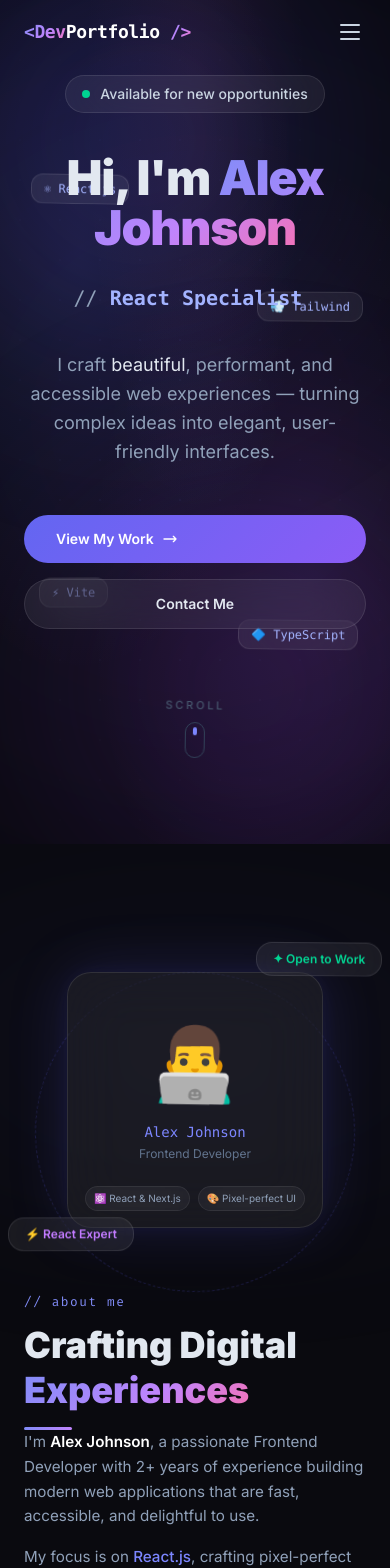
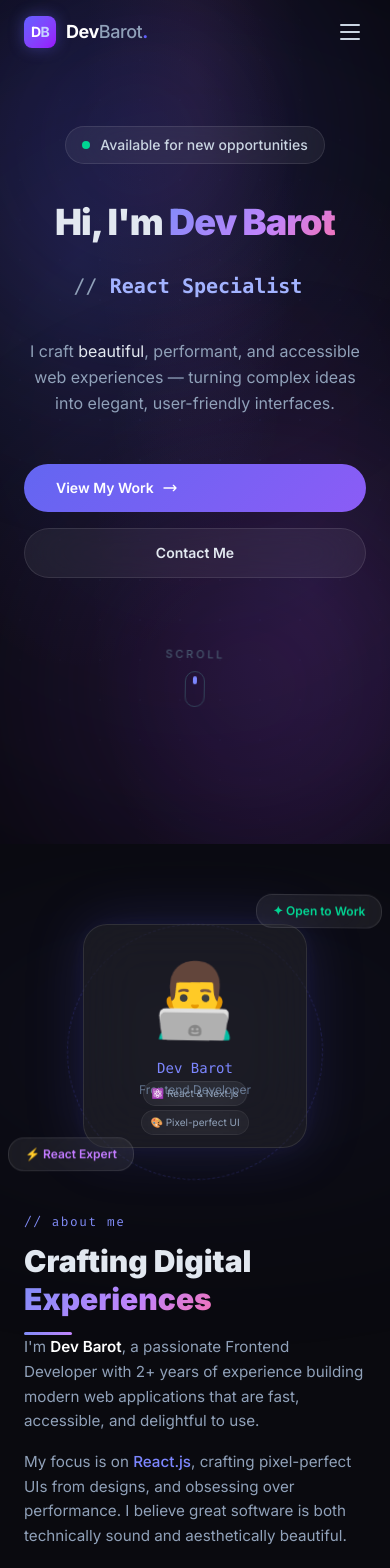
Before and after one commit to devbarot20/Portfolio-website, a React (Vite) app: page / in a window 390 px wide. Shown: the top 1568 px of the page. Built offline with nearby package versions, Linux system fonts and the light colour scheme.

Commit message:
Responsive-changes

```diff
--- a/index.html
+++ b/index.html
@@ -1,29 +1,35 @@
 <!doctype html>
 <html lang="en">
+
 <head>
   <meta charset="UTF-8" />
   <link rel="icon" type="image/svg+xml" href="/favicon.svg" />
   <meta name="viewport" content="width=device-width, initial-scale=1.0" />
 
   <!-- SEO -->
-    <title>Alex Johnson — Frontend Developer Portfolio</title>
-    <meta name="description" content="Alex Johnson is a Frontend Developer specializing in React.js, Tailwind CSS, and modern UI/UX design. Available for freelance and full-time opportunities." />
+  <title>Dev Barot — Frontend Developer Portfolio</title>
+  <meta name="description"
+    content="Dev Barot Frontend Developer specializing in React.js, Tailwind CSS, and modern UI/UX design. Available for freelance and full-time opportunities." />
   <meta name="keywords" content="Frontend Developer, React, JavaScript, Portfolio, UI/UX, Web Developer" />
-    <meta name="author" content="Alex Johnson" />
+  <meta name="author" content="Dev Barot" />
 
   <!-- Open Graph -->
-    <meta property="og:title" content="Alex Johnson — Frontend Developer" />
+  <meta property="og:title" content="Dev Barot — Frontend Developer" />
   <meta property="og:description" content="Crafting beautiful, performant, and accessible web experiences." />
   <meta property="og:type" content="website" />
-    <meta property="og:url" content="https://alexjohnson.dev" />
+  <meta property="og:url" content="https://devbarot.dev" />
 
   <!-- Google Fonts -->
   <link rel="preconnect" href="https://fonts.googleapis.com" />
   <link rel="preconnect" href="https://fonts.gstatic.com" crossorigin />
-    <link href="https://fonts.googleapis.com/css2?family=Inter:wght@300;400;500;600;700;800;900&family=Fira+Code:wght@400;500&display=swap" rel="stylesheet" />
+  <link
+    href="https://fonts.googleapis.com/css2?family=Inter:wght@300;400;500;600;700;800;900&family=Fira+Code:wght@400;500&display=swap"
+    rel="stylesheet" />
 </head>
+
 <body>
   <div id="root"></div>
   <script type="module" src="/src/main.jsx"></script>
 </body>
+
 </html>
--- a/src/components/About.jsx
+++ b/src/components/About.jsx
@@ -1,10 +1,10 @@
 import { useScrollReveal } from '../hooks/useScrollReveal';
 
 const stats = [
-  { value: '2+',  label: 'Years of Experience', icon: '⏳' },
-  { value: '20+', label: 'Projects Completed',   icon: '🚀' },
-  { value: '10+', label: 'Happy Clients',         icon: '🤝' },
-  { value: '5★',  label: 'Average Rating',        icon: '⭐' },
+  { value: '2+', label: 'Years of Experience', icon: '⏳' },
+  { value: '20+', label: 'Projects Completed', icon: '🚀' },
+  { value: '10+', label: 'Happy Clients', icon: '🤝' },
+  { value: '5★', label: 'Average Rating', icon: '⭐' },
 ];
 
 const highlights = [
@@ -15,11 +15,11 @@
 ];
 
 export default function About() {
-  const { ref: leftRef, inView: leftIn }   = useScrollReveal();
+  const { ref: leftRef, inView: leftIn } = useScrollReveal();
   const { ref: rightRef, inView: rightIn } = useScrollReveal();
 
   return (
-    <section id="about" className="relative py-32 overflow-hidden">
+    <section id="about" className="relative py-20 md:py-32 overflow-hidden">
       {/* subtle orb */}
       <div className="absolute top-0 left-1/2 -translate-x-1/2 w-[800px] h-[400px] opacity-[0.06] blur-[100px] pointer-events-none rounded-full"
         style={{ background: 'radial-gradient(ellipse, #6366f1, transparent)' }} />
@@ -34,19 +34,19 @@
           >
             {/* spinning orbit ring */}
             <div
-              className="absolute w-80 h-80 md:w-96 md:h-96 rounded-full border border-dashed border-indigo-500/20 animate-spin-slow"
+              className="absolute w-64 h-64 sm:w-80 sm:h-80 md:w-96 md:h-96 rounded-full border border-dashed border-indigo-500/20 animate-spin-slow"
               style={{ animationDuration: '30s' }}
             />
 
             {/* avatar card */}
-            <div className="relative w-64 h-64 md:w-72 md:h-72 rounded-3xl glass-strong border border-white/10 flex flex-col items-center justify-center glow">
+            <div className="relative w-56 h-56 sm:w-64 sm:h-64 md:w-72 md:h-72 rounded-3xl glass-strong border border-white/10 flex flex-col items-center justify-center glow">
               <div className="text-7xl mb-3 animate-float" style={{ animationDelay: '0.5s' }}>👨‍💻</div>
-              <p className="font-mono text-sm text-indigo-400">Alex Johnson</p>
+              <p className="font-mono text-sm text-indigo-400">Dev Barot</p>
               <p className="text-xs text-slate-500 mt-1">Frontend Developer</p>
 
               {/* highlight pills inside card bottom */}
-              <div className="absolute bottom-4 left-1/2 -translate-x-1/2 flex gap-2 flex-wrap justify-center w-full px-3">
-                {highlights.slice(0,2).map(h => (
+              <div className="absolute bottom-3 sm:bottom-4 left-1/2 -translate-x-1/2 flex gap-1 sm:gap-2 flex-wrap justify-center w-full px-2 sm:px-3">
+                {highlights.slice(0, 2).map(h => (
                   <span key={h.text} className="text-[10px] px-2 py-1 rounded-full glass border border-white/10 text-slate-400 whitespace-nowrap">
                     {h.icon} {h.text}
                   </span>
@@ -66,7 +66,7 @@
           {/* ── Right: Content ── */}
           <div ref={rightRef} className={`reveal-right ${rightIn ? 'in-view' : ''}`}>
             <p className="section-label mb-3">// about me</p>
-            <h2 className="text-4xl md:text-[2.75rem] font-black leading-tight mb-2">
+            <h2 className="text-3xl sm:text-4xl md:text-[2.75rem] font-black leading-tight mb-2">
               Crafting Digital<br />
               <span className="gradient-text">Experiences</span>
             </h2>
@@ -74,7 +74,7 @@
 
             <div className="space-y-4 text-slate-400 leading-relaxed text-[0.95rem]">
               <p>
-                I'm <span className="text-white font-semibold">Alex Johnson</span>, a passionate Frontend
+                I'm <span className="text-white font-semibold">Dev Barot</span>, a passionate Frontend
                 Developer with 2+ years of experience building modern web applications that are fast,
                 accessible, and delightful to use.
               </p>
@@ -119,7 +119,7 @@
 
             {/* Resume CTA */}
             <a
-              href="#"
+              href="/Dev_Barot_Resume.pdf"
               id="download-cv-btn"
               className="inline-flex items-center gap-2.5 mt-8 px-6 py-3 rounded-full glass-strong border border-indigo-500/25 text-indigo-300 text-sm font-semibold hover:bg-indigo-500/10 hover:border-indigo-400/50 hover:shadow-lg hover:shadow-indigo-500/10 transition-all duration-300"
             >
--- a/src/components/Contact.jsx
+++ b/src/components/Contact.jsx
@@ -2,7 +2,7 @@
 import { useScrollReveal } from '../hooks/useScrollReveal';
 
 const info = [
-  { icon: '📧', title: 'Email',    value: 'alex.johnson@example.com', color: 'border-indigo-500/20 bg-indigo-500/5 text-indigo-400' },
+  { icon: '📧', title: 'Email',    value: 'dev.barot@example.com', color: 'border-indigo-500/20 bg-indigo-500/5 text-indigo-400' },
   { icon: '📍', title: 'Location', value: 'San Francisco, CA (Remote OK)', color: 'border-purple-500/20 bg-purple-500/5 text-purple-400' },
   { icon: '⏱️', title: 'Response', value: 'Usually within 24 hours',   color: 'border-emerald-500/20 bg-emerald-500/5 text-emerald-400' },
 ];
@@ -70,7 +70,7 @@
   };
 
   return (
-    <section id="contact" className="relative py-32 overflow-hidden">
+    <section id="contact" className="relative py-20 md:py-32 overflow-hidden">
       {/* bg orbs */}
       <div className="absolute inset-0 pointer-events-none">
         <div className="absolute bottom-0 left-1/4 w-[600px] h-[400px] rounded-full opacity-[0.07] blur-[120px]"
@@ -82,7 +82,7 @@
         {/* Heading */}
         <div ref={titleRef} className={`reveal ${titleIn ? 'in-view' : ''} text-center mb-16`}>
           <p className="section-label mb-3">// get in touch</p>
-          <h2 className="text-4xl md:text-[2.75rem] font-black mb-2">Contact Me</h2>
+          <h2 className="text-3xl sm:text-4xl md:text-[2.75rem] font-black mb-2">Contact Me</h2>
           <span className="section-line" />
           <p className="text-slate-400 mt-6 max-w-xl mx-auto text-[0.95rem]">
             Have a project in mind or just want to say hi? My inbox is always open.
@@ -135,17 +135,17 @@
             ref={rightRef}
             onSubmit={handleSubmit}
             id="contact-form"
-            className={`reveal-right ${rightIn ? 'in-view' : ''} glass-strong rounded-3xl p-8 border border-white/[0.07] space-y-5`}
+            className={`reveal-right ${rightIn ? 'in-view' : ''} glass-strong rounded-3xl p-6 sm:p-8 border border-white/[0.07] space-y-5`}
           >
             <h3 className="text-white font-semibold text-lg mb-6">Send a Message</h3>
 
             <InputField
               label="Your Name" id="name" value={form.name}
-              onChange={handleChange} placeholder="Alex Johnson" required
+              onChange={handleChange} placeholder="Dev Barot" required
             />
             <InputField
               label="Email Address" id="email" type="email" value={form.email}
-              onChange={handleChange} placeholder="alex@example.com" required
+              onChange={handleChange} placeholder="dev@example.com" required
             />
 
             <div>
--- a/src/components/Footer.jsx
+++ b/src/components/Footer.jsx
@@ -15,12 +15,17 @@
 
           {/* Brand */}
           <div className="text-center md:text-left">
-            <p className="font-mono font-bold text-lg">
-              <span className="gradient-text">&lt;Dev</span>
-              <span className="text-white">Portfolio</span>
-              <span className="gradient-text"> /&gt;</span>
-            </p>
-            <p className="text-slate-600 text-xs mt-1.5">Designed &amp; Built with ❤️ by Alex Johnson</p>
+            <div className="flex items-center justify-center md:justify-start gap-2.5 mb-1">
+              <div className="w-7 h-7 rounded-md bg-gradient-to-br from-indigo-500 to-purple-600 flex items-center justify-center text-white font-bold tracking-tighter text-xs shadow-lg shadow-indigo-500/20">
+                D<span className="text-indigo-200">B</span>
+              </div>
+              <div className="font-bold text-lg tracking-tight">
+                <span className="text-white">Dev</span>
+                <span className="text-slate-400 font-medium">Barot</span>
+                <span className="text-indigo-500">.</span>
+              </div>
+            </div>
+            <p className="text-slate-600 text-xs mt-1.5">Designed &amp; Built with ❤️ by Dev Barot</p>
           </div>
 
           {/* Nav links */}
@@ -39,7 +44,7 @@
 
           {/* Copyright + back to top */}
           <div className="flex items-center gap-4">
-            <p className="text-slate-600 text-xs">© {year} Alex Johnson</p>
+            <p className="text-slate-600 text-xs">© {year} Dev Barot</p>
             <button
               onClick={() => window.scrollTo({ top: 0, behavior: 'smooth' })}
               aria-label="Back to top"
--- a/src/components/Hero.jsx
+++ b/src/components/Hero.jsx
@@ -7,7 +7,7 @@
 function TechBadge({ label, delay = 0, style = {} }) {
   return (
     <div
-      className="absolute px-3 py-1.5 rounded-xl glass-strong border border-indigo-500/20 text-xs font-mono text-indigo-300 animate-float select-none pointer-events-none"
+      className="hidden md:block absolute px-3 py-1.5 rounded-xl glass-strong border border-indigo-500/20 text-xs font-mono text-indigo-300 animate-float select-none pointer-events-none"
       style={{ animationDelay: `${delay}s`, ...style }}
     >
       {label}
@@ -84,9 +84,9 @@
         </div>
 
         {/* Name */}
-        <h1 className={`reveal ${inView ? 'in-view' : ''} reveal-delay-1 text-5xl sm:text-6xl md:text-[5.5rem] font-black leading-[1.05] tracking-tight mb-5`}>
+        <h1 className={`reveal ${inView ? 'in-view' : ''} reveal-delay-1 text-4xl sm:text-6xl md:text-[5.5rem] font-black leading-[1.05] tracking-tight mb-5`}>
           Hi, I'm{' '}
-          <span className="gradient-text">Alex<br className="hidden sm:block" /> Johnson</span>
+          <span className="gradient-text">Dev<br className="hidden sm:block" /> Barot</span>
         </h1>
 
         {/* Typewriter */}
@@ -99,7 +99,7 @@
         </div>
 
         {/* Tagline */}
-        <p className={`reveal ${inView ? 'in-view' : ''} reveal-delay-3 text-slate-400 text-lg max-w-2xl mx-auto leading-relaxed mb-12`}>
+        <p className={`reveal ${inView ? 'in-view' : ''} reveal-delay-3 text-slate-400 text-base sm:text-lg max-w-2xl mx-auto leading-relaxed mb-12`}>
           I craft <span className="text-slate-200">beautiful</span>, performant, and accessible web
           experiences — turning complex ideas into elegant, user-friendly interfaces.
         </p>
--- a/src/components/Navbar.jsx
+++ b/src/components/Navbar.jsx
@@ -48,12 +48,21 @@
         <a
           href="#home"
           onClick={e => scroll(e, '#home')}
-          className="relative group font-bold text-base tracking-tight"
+          className="flex items-center gap-2.5 relative group"
         >
-          <span className="gradient-text font-mono text-lg">&lt;Dev</span>
-          <span className="text-white font-mono text-lg">Portfolio</span>
-          <span className="gradient-text font-mono text-lg"> /&gt;</span>
-          <span className="absolute -bottom-0.5 left-0 w-0 h-px bg-gradient-to-r from-indigo-400 to-purple-400 group-hover:w-full transition-all duration-300" />
+          {/* Emblem */}
+          <div className="w-8 h-8 rounded-lg bg-gradient-to-br from-indigo-500 to-purple-600 flex items-center justify-center text-white font-bold tracking-tighter text-sm shadow-[0_0_15px_rgba(99,102,241,0.4)] group-hover:scale-105 group-hover:rotate-3 transition-all duration-300">
+            D<span className="text-indigo-200">B</span>
+          </div>
+          {/* Text */}
+          <div className="font-bold text-lg tracking-tight">
+            <span className="text-white relative">
+              Dev
+              <span className="absolute -bottom-0.5 left-0 w-0 h-[2px] bg-indigo-500 group-hover:w-full transition-all duration-300" />
+            </span>
+            <span className="text-slate-400 font-medium">Barot</span>
+            <span className="text-indigo-500">.</span>
+          </div>
         </a>
 
         {/* Desktop Links */}
--- a/src/components/Projects.jsx
+++ b/src/components/Projects.jsx
@@ -49,7 +49,7 @@
   return (
     <div
       id={`project-card-${id}`}
-      className={`reveal ${inView ? 'in-view' : ''} reveal-delay-${delay} group relative rounded-3xl p-7 bg-gradient-to-br ${gradient} border ${border} ${hover} card-hover flex flex-col h-full overflow-hidden`}
+      className={`reveal ${inView ? 'in-view' : ''} reveal-delay-${delay} group relative rounded-3xl p-5 sm:p-7 bg-gradient-to-br ${gradient} border ${border} ${hover} card-hover flex flex-col h-full overflow-hidden`}
     >
       {/* Hover glow top */}
       <div className="absolute inset-x-0 top-0 h-px bg-gradient-to-r from-transparent via-white/20 to-transparent transform scale-x-0 group-hover:scale-x-100 transition-transform duration-500" />
@@ -120,14 +120,14 @@
   const { ref: cardsRef, inView: cardsIn } = useScrollReveal();
 
   return (
-    <section id="projects" className="relative py-32 overflow-hidden">
+    <section id="projects" className="relative py-20 md:py-32 overflow-hidden">
       <div className="absolute inset-0 pointer-events-none"
         style={{ background: 'radial-gradient(ellipse at 80% 50%, rgba(168,85,247,0.07) 0%, transparent 60%)' }} />
 
       <div className="max-w-6xl mx-auto px-6 md:px-10">
         <div ref={titleRef} className={`reveal ${titleIn ? 'in-view' : ''} text-center mb-16`}>
           <p className="section-label mb-3">// featured work</p>
-          <h2 className="text-4xl md:text-[2.75rem] font-black mb-2">
+          <h2 className="text-3xl sm:text-4xl md:text-[2.75rem] font-black mb-2">
             Projects
           </h2>
           <span className="section-line" />
--- a/src/components/Skills.jsx
+++ b/src/components/Skills.jsx
@@ -96,7 +96,7 @@
   const { ref: tagsRef,  inView: tagsIn  } = useScrollReveal();
 
   return (
-    <section id="skills" className="relative py-32 overflow-hidden">
+    <section id="skills" className="relative py-20 md:py-32 overflow-hidden">
       {/* bg orbs */}
       <div className="absolute inset-0 pointer-events-none">
         <div className="absolute top-0 right-0 w-[500px] h-[500px] rounded-full opacity-[0.07] blur-[120px]"
@@ -110,7 +110,7 @@
         {/* Heading */}
         <div ref={titleRef} className={`reveal ${titleIn ? 'in-view' : ''} text-center mb-16`}>
           <p className="section-label mb-3">// skills & expertise</p>
-          <h2 className="text-4xl md:text-[2.75rem] font-black mb-2">My Tech Stack</h2>
+          <h2 className="text-3xl sm:text-4xl md:text-[2.75rem] font-black mb-2">My Tech Stack</h2>
           <span className="section-line" />
           <p className="text-slate-400 mt-6 max-w-xl mx-auto text-[0.95rem]">
             A curated set of technologies I use to build modern, high-quality web applications.
@@ -118,7 +118,7 @@
         </div>
 
         {/* Cards */}
-        <div ref={cardsRef} className="grid md:grid-cols-3 gap-5">
+        <div ref={cardsRef} className="grid md:grid-cols-2 lg:grid-cols-3 gap-5">
           {skillCategories.map((cat, i) => (
             <SkillCard key={cat.title} {...cat} inView={cardsIn} cardDelay={i + 1} />
           ))}
```
Lines whose indentation alone changed are shown as unchanged.
